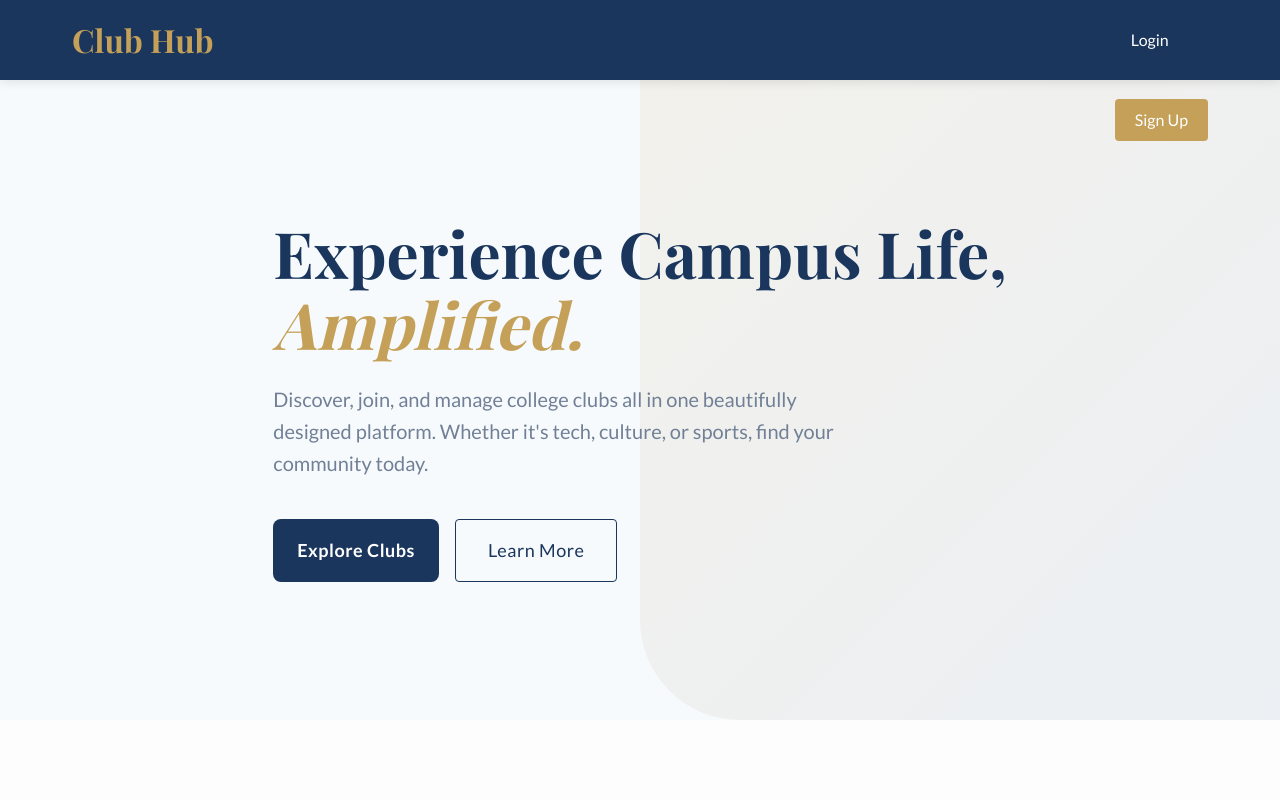
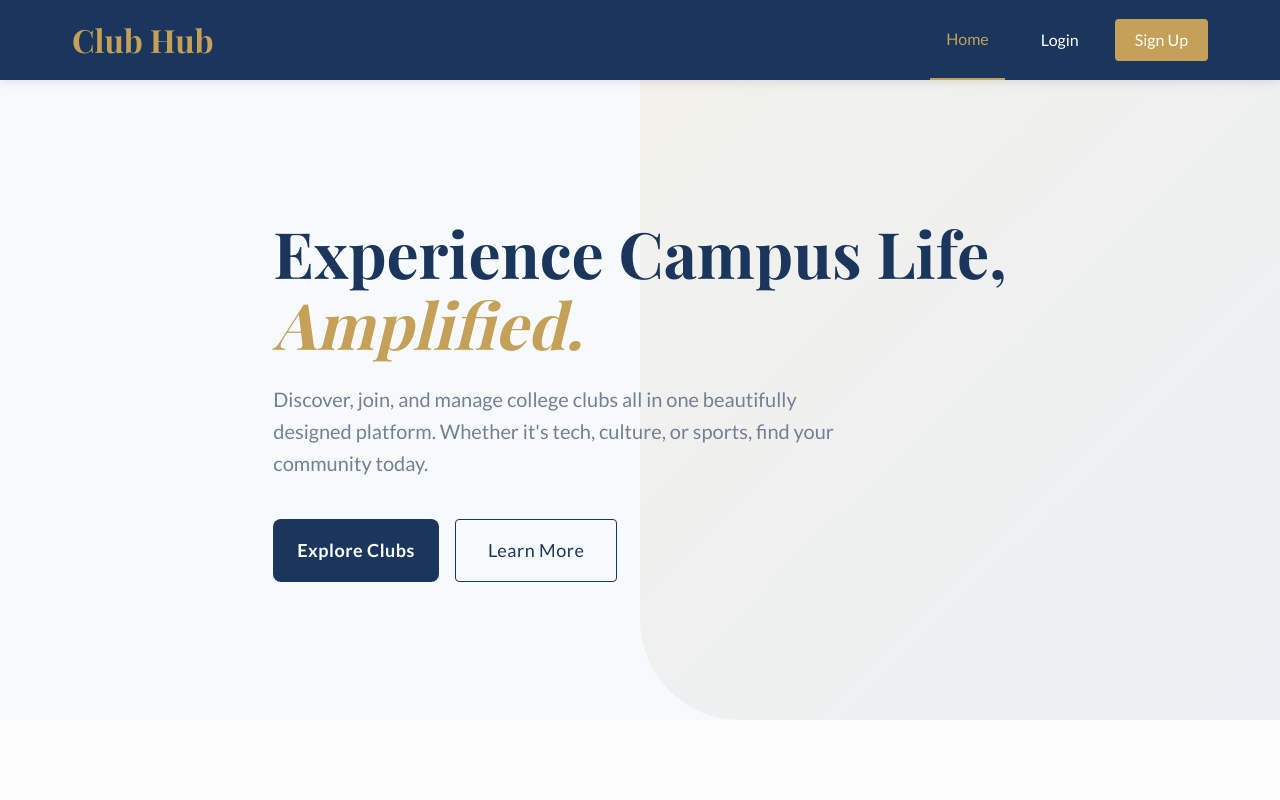
Before and after one commit to dhaneshvaibhav/hackathon, a React (Vite) app in the folder client/kl-hackathon/: page / in a window 1280 px wide. Shown: the top 800 px of the page. Built offline with nearby package versions, Linux system fonts and the light colour scheme; no server answers; a web font is replaced by a local one.

Commit message:
style(Navbar): reorder CSS rules for better readability
Move .nav-menu and .nav-item rules to a logical position near related styles.
This groups layout-related selectors together, making the stylesheet easier to navigate and maintain.

```diff
--- a/client/kl-hackathon/src/components/Navbar.css
+++ b/client/kl-hackathon/src/components/Navbar.css
@@ -27,6 +27,20 @@
     font-size: 2rem;
     font-family: var(--font-heading);
     font-weight: bold;
+}
+
+.nav-menu {
+    display: flex;
+    align-items: center;
+    list-style: none;
+    text-align: center;
+    gap: 20px;
+}
+
+.nav-item {
+    height: 80px;
+    display: flex;
+    align-items: center;
 }
 
 .menu-icon {
@@ -86,12 +100,6 @@
         color: white;
         border-radius: 0;
     }
-}
-
-.nav-item {
-    display: flex;
-    align-items: center;
-    height: 80px;
 }
 
 .nav-links {
```
